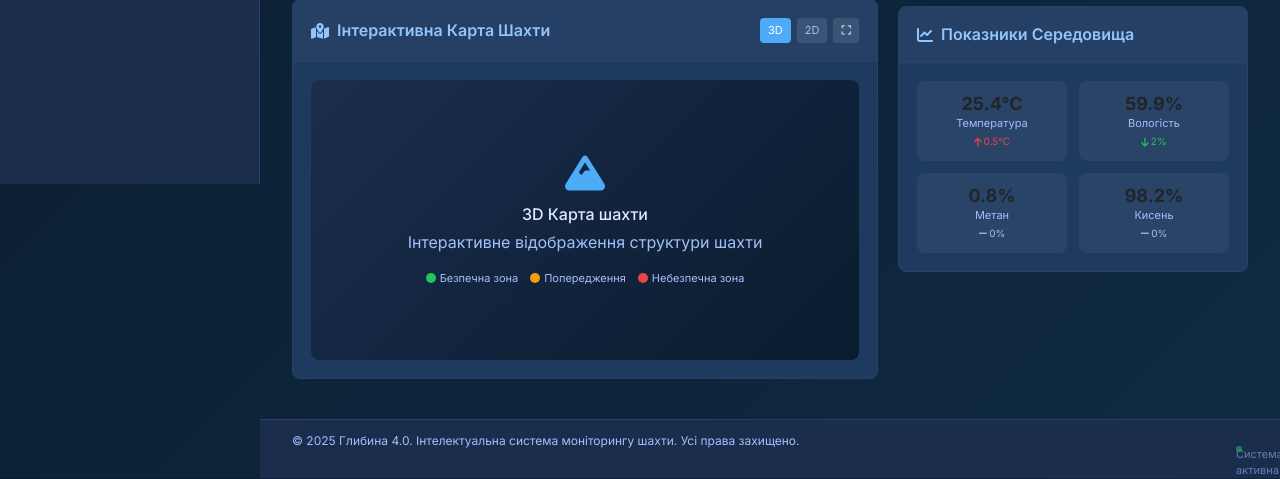
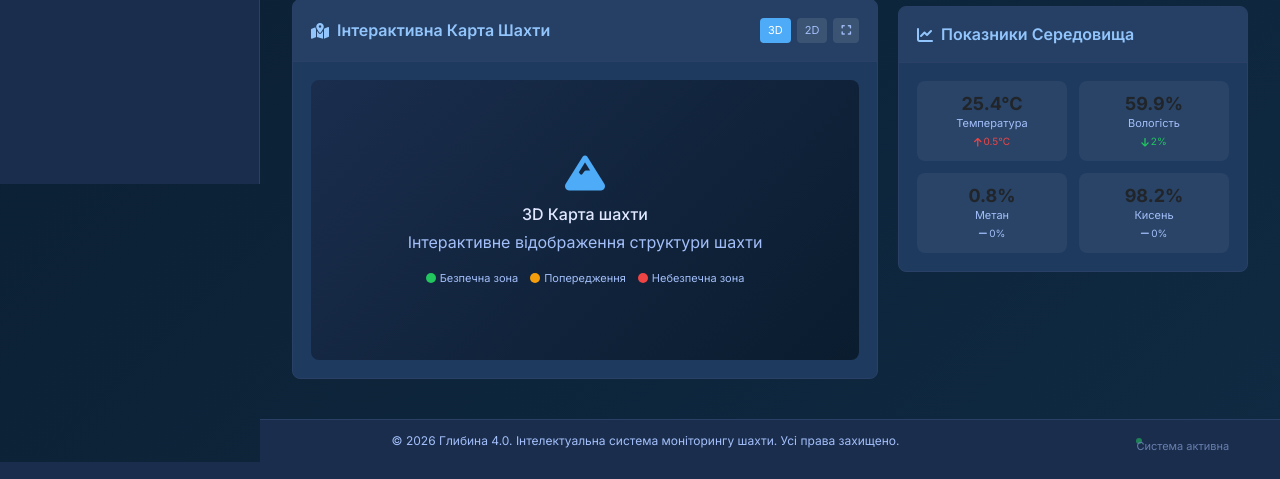
Before and after one commit to Nazoferon/Integrated-mine-monitoring-and-safety-system, a Django app: page /diploma/ in a window 1280 px wide. Shown: the part 616-1095 px from the top of the page. Run offline with Django 5.2, Linux system fonts and the light colour scheme; the visitor is signed in with stand-in values (Sample User, id 1); some libraries are stand-ins or nearby versions.

Commit message:
feat: Enhance navigation and footer layout for improved user experience

```diff
--- a/diploma/templates/diploma/base.html
+++ b/diploma/templates/diploma/base.html
@@ -122,18 +122,20 @@
                 </div>
 
                 <ul>
-                    <li class="nav-item active">
+                  <li class="nav-item {% if request.resolver_match.url_name == 'diploma_home' %}active{% endif %}">
                       <a href="{% url 'diploma_home' %}" class="nav-link">
                           <i class="fas fa-home"></i>
                           <span>Головна</span>
                       </a>
                   </li>
-                    <li class="nav-item">
+
+                  <li class="nav-item {% if request.resolver_match.url_name == 'mine_map' %}active{% endif %}">
                       <a href="{% url 'mine_map' %}" class="nav-link">
                           <i class="fas fa-map-marked-alt"></i>
                           <span>Карта Шахти</span>
                       </a>
                   </li>
+
                   <li class="nav-item">
                       <a href="#" class="nav-link">
                           <i class="fas fa-users"></i>
@@ -141,18 +143,21 @@
                           <span class="badge">24</span>
                       </a>
                   </li>
+
                   <li class="nav-item">
                       <a href="#" class="nav-link">
                           <i class="fas fa-cogs"></i>
                           <span>Обладнання</span>
                       </a>
                   </li>
+
                   <li class="nav-item">
                       <a href="#" class="nav-link">
                           <i class="fas fa-chart-bar"></i>
                           <span>Звіти</span>
                       </a>
                   </li>
+
                   <li class="nav-item">
                       <a href="#" class="nav-link">
                           <i class="fas fa-exclamation-triangle"></i>
@@ -175,7 +180,7 @@
     <footer class="dashboard-footer">
         <div class="container-fluid">
             <div class="footer-content">
-                <p>&copy; 2025 Глибина 4.0. Інтелектуальна система моніторингу шахти. Усі права захищено.</p>
+                <p>&copy; 2026 Глибина 4.0. Інтелектуальна система моніторингу шахти. Усі права захищено.</p>
                 <div class="footer-status">
                     <span class="status-indicator online"></span>
                     <span></span> <!-- System status -->
--- a/static/diploma/css/layout/footer.css
+++ b/static/diploma/css/layout/footer.css
@@ -13,12 +13,17 @@
     justify-content: space-between;
     padding: 0 20px;
     max-width: 1400px;
+    width: 80%;
+    box-sizing: border-box;
     margin: 0 auto;
+    gap: 20px;
 }
 
 .footer-content p {
     font-size: 12px;
     color: var(--text-secondary);
+    margin: 0;
+    flex: 1 1 auto;
 }
 
 .footer-status {
@@ -27,6 +32,8 @@
     gap: 6px;
     font-size: 11px;
     color: var(--text-secondary);
+    white-space: nowrap;
+    flex-shrink: 0;
 }
 
 .status-indicator {
@@ -35,6 +42,8 @@
     border-radius: 50%;
     background: var(--success);
     animation: pulse 2s infinite;
+    flex-shrink: 0;
+    display: block;
 }
 
 
```
Lines whose indentation alone changed are shown as unchanged.
